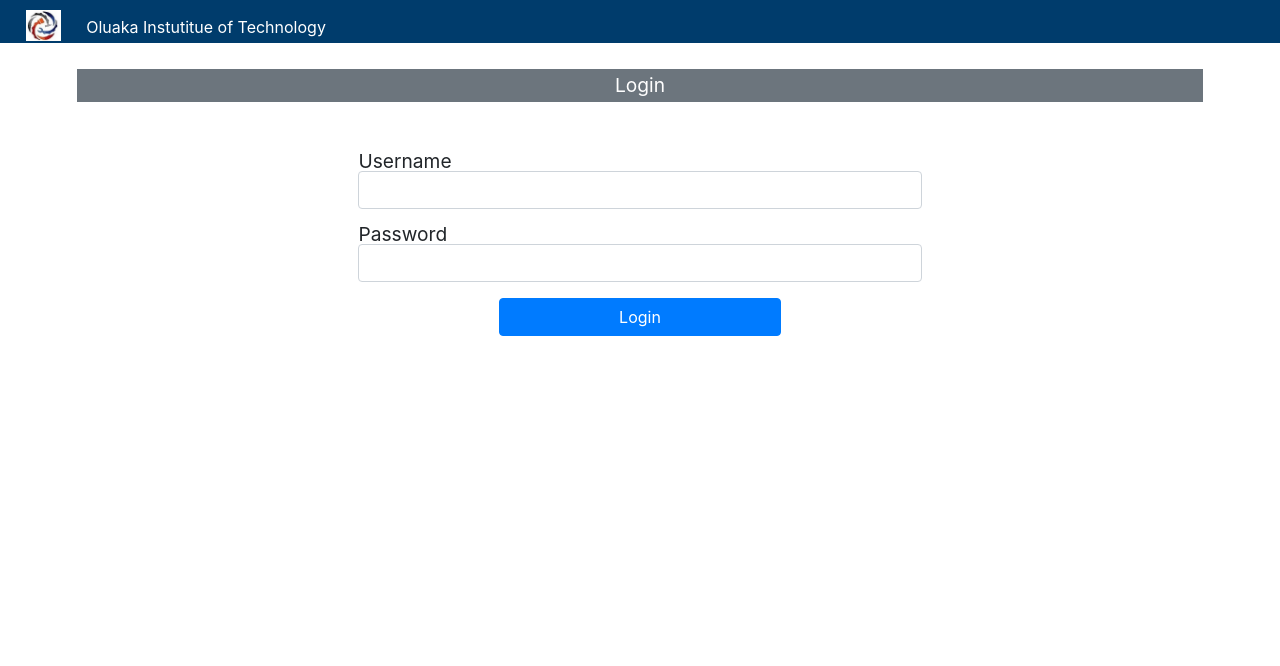
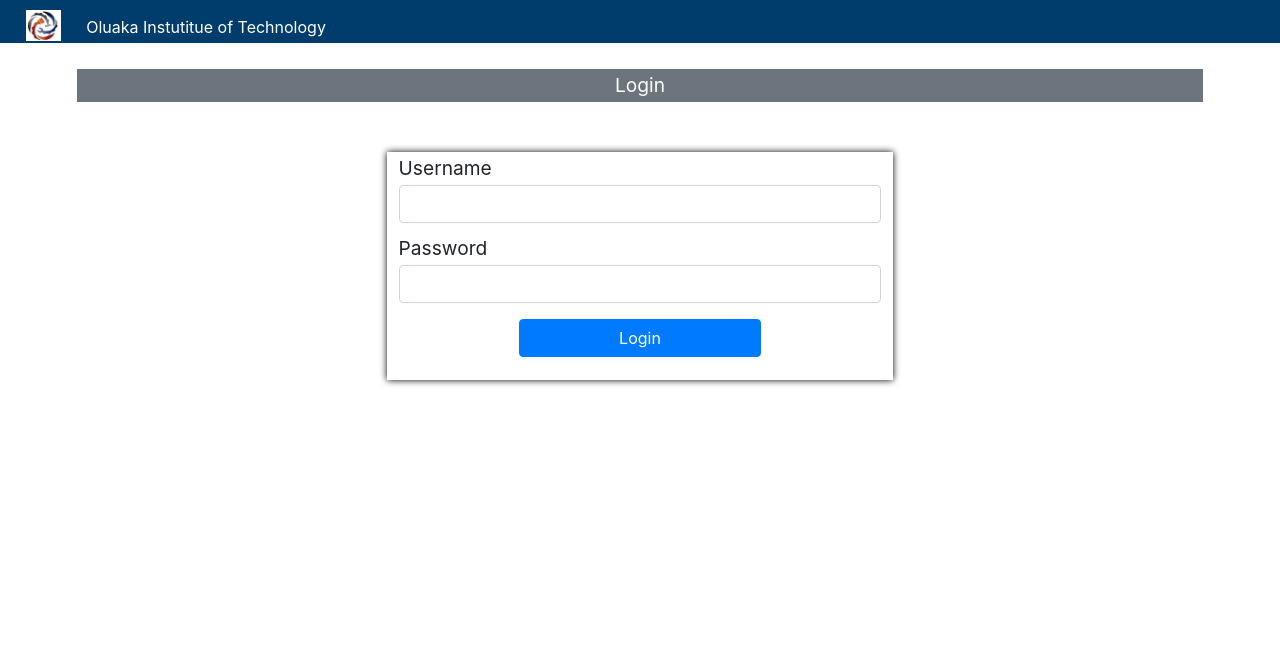
Before and after one commit to isreallight123/checkmate, a PHP site: page / in a window 1280 px wide. Shown: the top 666 px of the page. Run offline with PHP 8.4, Linux system fonts and the light colour scheme; some libraries are stand-ins or nearby versions.

Commit message:
added  box shadow to the login form

```diff
--- a/css/styles.css
+++ b/css/styles.css
@@ -250,6 +250,8 @@ div#body main#index div#login-body {
     div#body main#index div#login-body header div {
       text-align: center;
       padding: 7px 0; }
+  div#body main#index div#login-body form input {
+    margin-top: 7px; }
   div#body main#index div#login-body form div#btn-submit {
     text-align: center; }
     div#body main#index div#login-body form div#btn-submit button {
@@ -318,8 +320,16 @@ footer {
     div#body div#login-header p {
       margin-left: 2%; }
   div#body div#login-body form {
-    width: 50%;
-    margin: 0 auto; }
-  /* FOOTER */
-  footer {
-    bottom: 0px; } }
+    width: 75%;
+    margin: 0 auto;
+    box-shadow: 0 0 7px 0 black;
+    padding: 7px 12px; }
+  /* FOOTER */ }
+
+@media only screen and (min-width: 64rem) {
+  /* HEADER begins here */
+  /* NAVIGATION begins here */
+  /* MAIN begins here */
+  div#body div#login-body form {
+    width: 45%; }
+  /* FOOTER begins here */ }
--- a/scss/index/_large.scss
+++ b/scss/index/_large.scss
@@ -0,0 +1,14 @@
+/* HEADER begins here */
+
+/* NAVIGATION begins here */
+
+/* MAIN begins here */
+div#body {
+    div#login-body {
+        form {
+            width: 45%;
+        }
+    }
+}
+
+/* FOOTER begins here */
--- a/scss/index/_medium.scss
+++ b/scss/index/_medium.scss
@@ -28,16 +28,18 @@ div#body {
     }
     div#login-body {
         form {
-            width: 50%;
+            width: 75%;
             margin: 0 auto;
+            box-shadow: 0 0 7px 0 black;
+            padding: 7px 12px;
+
         }
     }
 }
 
 /* FOOTER */
 footer {
-    // position: relative;
-    bottom: 0px;
+    // position: relative
     // width: 50%;
     // margin: 0 auto;
 }
--- a/scss/index/_small-default.scss
+++ b/scss/index/_small-default.scss
@@ -38,6 +38,9 @@ div#body {
             }
 
             form {
+                input {
+                    margin-top: 7px;
+                }
                 div#btn-submit {
                     text-align: center;
 
```
